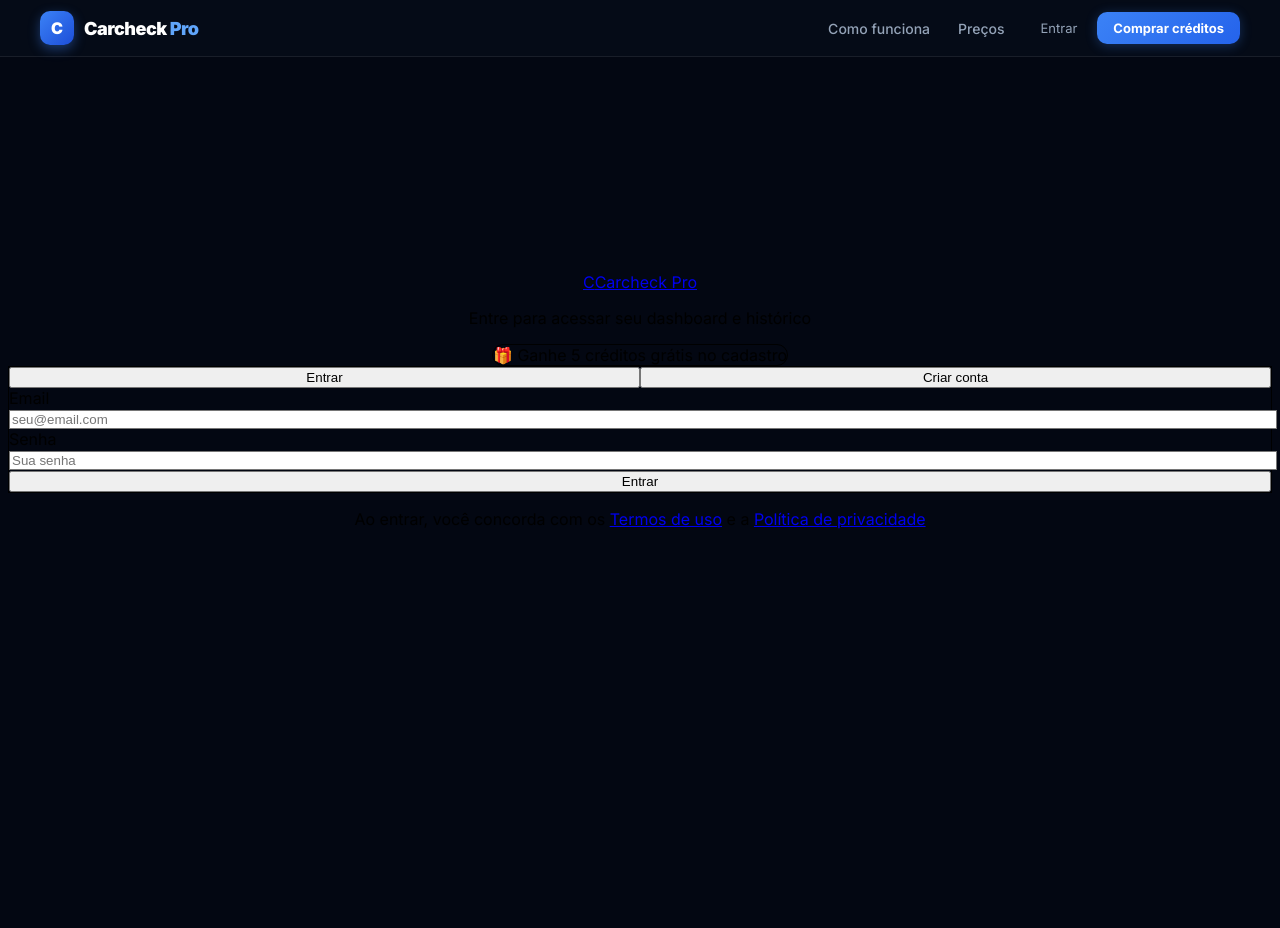
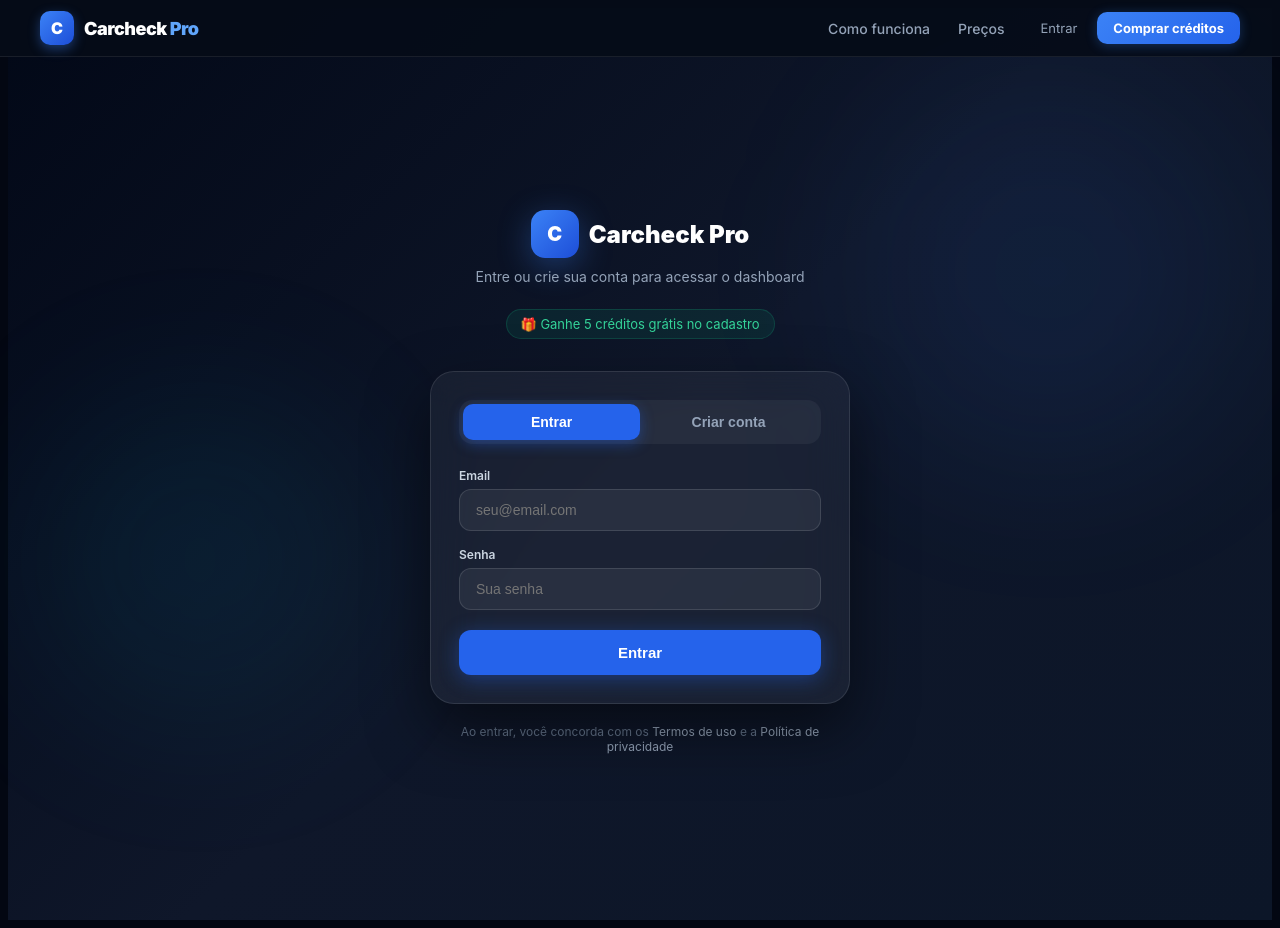
Before and after one commit to corretorgustavomartins-ux/carcheck-pro, a Next.js app: page /login in a window 1280 px wide. Before the commit the page ends 816 px from the top, so only its background shows below. Built offline with nearby package versions, Linux system fonts and the light colour scheme; no server answers.

Commit message:
fix: login page reescrita com inline styles + fluxo auth correto

```diff
--- a/src/app/login/page.tsx
+++ b/src/app/login/page.tsx
@@ -7,8 +7,6 @@
 
 export default function LoginPage() {
   const router = useRouter()
-  const supabase = createClient()
-
   const [tab, setTab] = useState<'login' | 'signup'>('login')
   const [email, setEmail] = useState('')
   const [password, setPassword] = useState('')
@@ -16,60 +14,42 @@
   const [error, setError] = useState('')
   const [success, setSuccess] = useState('')
 
-  // Se já estiver logado, vai pro dashboard
   useEffect(() => {
+    const supabase = createClient()
     supabase.auth.getSession().then(({ data: { session } }) => {
       if (session) router.replace('/dashboard')
     })
   }, [])
 
-  async function handleLogin(e: React.FormEvent) {
-    e.preventDefault()
-    setError('')
-    setLoading(true)
-
-    const { data, error } = await supabase.auth.signInWithPassword({ email, password })
-
-    if (error) {
-      if (error.message.includes('Email not confirmed')) {
-        setError('Email não confirmado. Verifique sua caixa de entrada.')
-      } else if (error.message.includes('Invalid login credentials')) {
-        setError('Email ou senha incorretos.')
-      } else {
-        setError(error.message)
-      }
-      setLoading(false)
-      return
-    }
-
-    if (data.session) {
-      router.replace('/dashboard')
-    }
-  }
-
-  async function handleSignup(e: React.FormEvent) {
+  async function handleSubmit(e: React.FormEvent) {
     e.preventDefault()
     setError('')
     setSuccess('')
     setLoading(true)
 
+    const supabase = createClient()
+
+    if (tab === 'login') {
+      const { data, error } = await supabase.auth.signInWithPassword({ email, password })
+      if (error) {
+        setError('Email ou senha incorretos.')
+        setLoading(false)
+        return
+      }
+      if (data.session) router.replace('/dashboard')
+    } else {
       if (password.length < 6) {
         setError('A senha precisa ter pelo menos 6 caracteres.')
         setLoading(false)
         return
       }
-
       const { data, error } = await supabase.auth.signUp({
         email,
         password,
-      options: {
-        // Redirecionar após confirmação (caso esteja ativada)
-        emailRedirectTo: `${window.location.origin}/dashboard`,
-      },
+        options: { emailRedirectTo: `${window.location.origin}/dashboard` },
       })
-
       if (error) {
-      if (error.message.includes('already registered') || error.message.includes('User already registered')) {
+        if (error.message.includes('already registered') || error.message.includes('already been registered')) {
           setError('Este email já está cadastrado. Faça login.')
         } else {
           setError(error.message)
@@ -77,123 +57,170 @@
         setLoading(false)
         return
       }
-
-    // Se sessão criada direto (confirmação desabilitada) → vai pro dashboard
+      // Confirmação desabilitada → sessão criada direto
       if (data.session) {
         router.replace('/dashboard')
         return
       }
-
-    // Se precisar confirmar email
-    setSuccess('Conta criada! Verifique seu email para confirmar e acessar.')
+      // Confirmação ainda ativa → mostrar mensagem
+      setSuccess('Verifique seu email para confirmar o cadastro.')
       setLoading(false)
+    }
   }
 
   return (
-    <div className="min-h-screen bg-gradient-to-br from-slate-950 via-slate-900 to-blue-950 flex items-center justify-center px-4 pt-16">
-      {/* Background effects */}
-      <div className="absolute inset-0 overflow-hidden pointer-events-none">
-        <div className="absolute top-20 right-10 w-96 h-96 bg-blue-600/10 rounded-full blur-3xl" />
-        <div className="absolute bottom-20 left-10 w-80 h-80 bg-cyan-600/10 rounded-full blur-3xl" />
+    <div style={{
+      minHeight: '100vh',
+      background: 'linear-gradient(135deg, #020817 0%, #0f172a 50%, #0c1628 100%)',
+      display: 'flex',
+      alignItems: 'center',
+      justifyContent: 'center',
+      padding: '80px 16px 32px',
+      fontFamily: '-apple-system, BlinkMacSystemFont, "Segoe UI", sans-serif',
+    }}>
+      {/* Glow effects */}
+      <div style={{ position: 'absolute', top: 80, right: 40, width: 384, height: 384, background: 'rgba(59,130,246,0.08)', borderRadius: '50%', filter: 'blur(80px)', pointerEvents: 'none' }} />
+      <div style={{ position: 'absolute', bottom: 80, left: 40, width: 320, height: 320, background: 'rgba(6,182,212,0.08)', borderRadius: '50%', filter: 'blur(80px)', pointerEvents: 'none' }} />
+
+      <div style={{ position: 'relative', zIndex: 10, width: '100%', maxWidth: 420 }}>
+
+        {/* Logo */}
+        <div style={{ textAlign: 'center', marginBottom: 32 }}>
+          <Link href="/" style={{ display: 'inline-flex', alignItems: 'center', gap: 10, textDecoration: 'none' }}>
+            <div style={{
+              width: 48, height: 48,
+              background: 'linear-gradient(135deg, #3b82f6, #1d4ed8)',
+              borderRadius: 14,
+              display: 'flex', alignItems: 'center', justifyContent: 'center',
+              boxShadow: '0 8px 32px rgba(59,130,246,0.35)',
+            }}>
+              <span style={{ color: '#fff', fontWeight: 900, fontSize: 20 }}>C</span>
             </div>
-
-      <div className="relative z-10 w-full max-w-md">
-        {/* Logo */}
-        <div className="text-center mb-8">
-          <Link href="/" className="inline-flex items-center gap-2.5">
-            <div className="w-12 h-12 bg-gradient-to-br from-blue-500 to-blue-700 rounded-2xl flex items-center justify-center shadow-2xl shadow-blue-500/30">
-              <span className="text-white font-black text-xl">C</span>
-            </div>
-            <span className="font-black text-white text-2xl">Carcheck Pro</span>
+            <span style={{ color: '#fff', fontWeight: 900, fontSize: 24 }}>Carcheck Pro</span>
           </Link>
-          <p className="text-slate-400 mt-3 text-sm">Entre para acessar seu dashboard e histórico</p>
-          <div className="inline-flex items-center gap-2 bg-emerald-500/10 border border-emerald-500/20 text-emerald-400 px-4 py-1.5 rounded-full text-sm mt-3">
+          <p style={{ color: '#94a3b8', marginTop: 10, fontSize: 14 }}>
+            Entre ou crie sua conta para acessar o dashboard
+          </p>
+          <div style={{
+            display: 'inline-flex', alignItems: 'center', gap: 6,
+            background: 'rgba(16,185,129,0.1)', border: '1px solid rgba(16,185,129,0.2)',
+            color: '#34d399', padding: '6px 14px', borderRadius: 999, fontSize: 13, marginTop: 10,
+          }}>
             🎁 Ganhe 5 créditos grátis no cadastro
           </div>
         </div>
 
         {/* Card */}
-        <div className="bg-white/5 backdrop-blur-md border border-white/10 rounded-3xl p-6 shadow-2xl">
+        <div style={{
+          background: 'rgba(255,255,255,0.05)',
+          backdropFilter: 'blur(20px)',
+          border: '1px solid rgba(255,255,255,0.1)',
+          borderRadius: 24,
+          padding: 28,
+          boxShadow: '0 25px 60px rgba(0,0,0,0.5)',
+        }}>
+
           {/* Tabs */}
-          <div className="flex mb-6 bg-white/5 rounded-2xl p-1">
+          <div style={{ display: 'flex', background: 'rgba(255,255,255,0.05)', borderRadius: 14, padding: 4, marginBottom: 24 }}>
+            {(['login', 'signup'] as const).map(t => (
               <button
-              onClick={() => { setTab('login'); setError(''); setSuccess('') }}
-              className={`flex-1 py-2.5 rounded-xl text-sm font-semibold transition-all ${
-                tab === 'login'
-                  ? 'bg-blue-600 text-white shadow-lg shadow-blue-600/30'
-                  : 'text-slate-400 hover:text-white'
-              }`}
+                key={t}
+                onClick={() => { setTab(t); setError(''); setSuccess('') }}
+                style={{
+                  flex: 1, padding: '10px 0', borderRadius: 10, border: 'none', cursor: 'pointer',
+                  fontSize: 14, fontWeight: 600, transition: 'all 0.2s',
+                  background: tab === t ? '#2563eb' : 'transparent',
+                  color: tab === t ? '#fff' : '#94a3b8',
+                  boxShadow: tab === t ? '0 4px 14px rgba(37,99,235,0.4)' : 'none',
+                }}
               >
-              Entrar
+                {t === 'login' ? 'Entrar' : 'Criar conta'}
               </button>
-            <button
-              onClick={() => { setTab('signup'); setError(''); setSuccess('') }}
-              className={`flex-1 py-2.5 rounded-xl text-sm font-semibold transition-all ${
-                tab === 'signup'
-                  ? 'bg-blue-600 text-white shadow-lg shadow-blue-600/30'
-                  : 'text-slate-400 hover:text-white'
-              }`}
-            >
-              Criar conta
-            </button>
+            ))}
           </div>
 
           {/* Form */}
-          <form onSubmit={tab === 'login' ? handleLogin : handleSignup} className="space-y-4">
+          <form onSubmit={handleSubmit} style={{ display: 'flex', flexDirection: 'column', gap: 16 }}>
             <div>
-              <label className="block text-xs font-medium text-slate-300 mb-1.5">Email</label>
+              <label style={{ display: 'block', color: '#cbd5e1', fontSize: 12, fontWeight: 600, marginBottom: 6 }}>Email</label>
               <input
                 type="email"
                 required
                 value={email}
                 onChange={e => setEmail(e.target.value)}
                 placeholder="seu@email.com"
-                className="w-full bg-white/5 border border-white/15 rounded-xl px-4 py-3 text-sm text-white placeholder-slate-500 focus:outline-none focus:border-blue-500 transition-colors"
+                style={{
+                  width: '100%', boxSizing: 'border-box',
+                  background: 'rgba(255,255,255,0.06)',
+                  border: '1px solid rgba(255,255,255,0.12)',
+                  borderRadius: 12, padding: '12px 16px',
+                  color: '#fff', fontSize: 14,
+                  outline: 'none',
+                }}
               />
             </div>
 
             <div>
-              <label className="block text-xs font-medium text-slate-300 mb-1.5">Senha</label>
+              <label style={{ display: 'block', color: '#cbd5e1', fontSize: 12, fontWeight: 600, marginBottom: 6 }}>Senha</label>
               <input
                 type="password"
                 required
                 value={password}
                 onChange={e => setPassword(e.target.value)}
                 placeholder={tab === 'signup' ? 'Mínimo 6 caracteres' : 'Sua senha'}
-                className="w-full bg-white/5 border border-white/15 rounded-xl px-4 py-3 text-sm text-white placeholder-slate-500 focus:outline-none focus:border-blue-500 transition-colors"
+                style={{
+                  width: '100%', boxSizing: 'border-box',
+                  background: 'rgba(255,255,255,0.06)',
+                  border: '1px solid rgba(255,255,255,0.12)',
+                  borderRadius: 12, padding: '12px 16px',
+                  color: '#fff', fontSize: 14,
+                  outline: 'none',
+                }}
               />
             </div>
 
             {error && (
-              <div className="bg-red-500/10 border border-red-500/20 rounded-xl px-4 py-3 text-sm text-red-400">
-                {error}
+              <div style={{
+                background: 'rgba(239,68,68,0.1)', border: '1px solid rgba(239,68,68,0.25)',
+                borderRadius: 12, padding: '12px 16px', color: '#f87171', fontSize: 14,
+              }}>
+                ⚠️ {error}
               </div>
             )}
 
             {success && (
-              <div className="bg-emerald-500/10 border border-emerald-500/20 rounded-xl px-4 py-3 text-sm text-emerald-400">
-                {success}
+              <div style={{
+                background: 'rgba(16,185,129,0.1)', border: '1px solid rgba(16,185,129,0.25)',
+                borderRadius: 12, padding: '12px 16px', color: '#34d399', fontSize: 14,
+              }}>
+                ✅ {success}
               </div>
             )}
 
             <button
               type="submit"
               disabled={loading}
-              className="w-full bg-blue-600 hover:bg-blue-500 disabled:opacity-50 disabled:cursor-not-allowed text-white font-semibold py-3 rounded-xl transition-colors text-sm"
+              style={{
+                width: '100%', padding: '14px 0', borderRadius: 12, border: 'none',
+                background: loading ? '#1e40af' : '#2563eb',
+                color: '#fff', fontSize: 15, fontWeight: 700, cursor: loading ? 'not-allowed' : 'pointer',
+                transition: 'background 0.2s',
+                boxShadow: '0 4px 20px rgba(37,99,235,0.4)',
+                marginTop: 4,
+              }}
             >
               {loading
                 ? (tab === 'login' ? 'Entrando...' : 'Criando conta...')
-                : (tab === 'login' ? 'Entrar' : 'Criar conta grátis')
-              }
+                : (tab === 'login' ? 'Entrar' : 'Criar conta grátis')}
             </button>
           </form>
         </div>
 
-        <p className="text-center text-xs text-slate-500 mt-6">
+        <p style={{ textAlign: 'center', color: '#64748b', fontSize: 12, marginTop: 20 }}>
           Ao entrar, você concorda com os{' '}
-          <Link href="/termos" className="text-slate-400 hover:text-white transition-colors">Termos de uso</Link>
+          <Link href="/termos" style={{ color: '#94a3b8', textDecoration: 'none' }}>Termos de uso</Link>
           {' '}e a{' '}
-          <Link href="/privacidade" className="text-slate-400 hover:text-white transition-colors">Política de privacidade</Link>
+          <Link href="/privacidade" style={{ color: '#94a3b8', textDecoration: 'none' }}>Política de privacidade</Link>
         </p>
       </div>
     </div>
```
Lines whose indentation alone changed are shown as unchanged.
